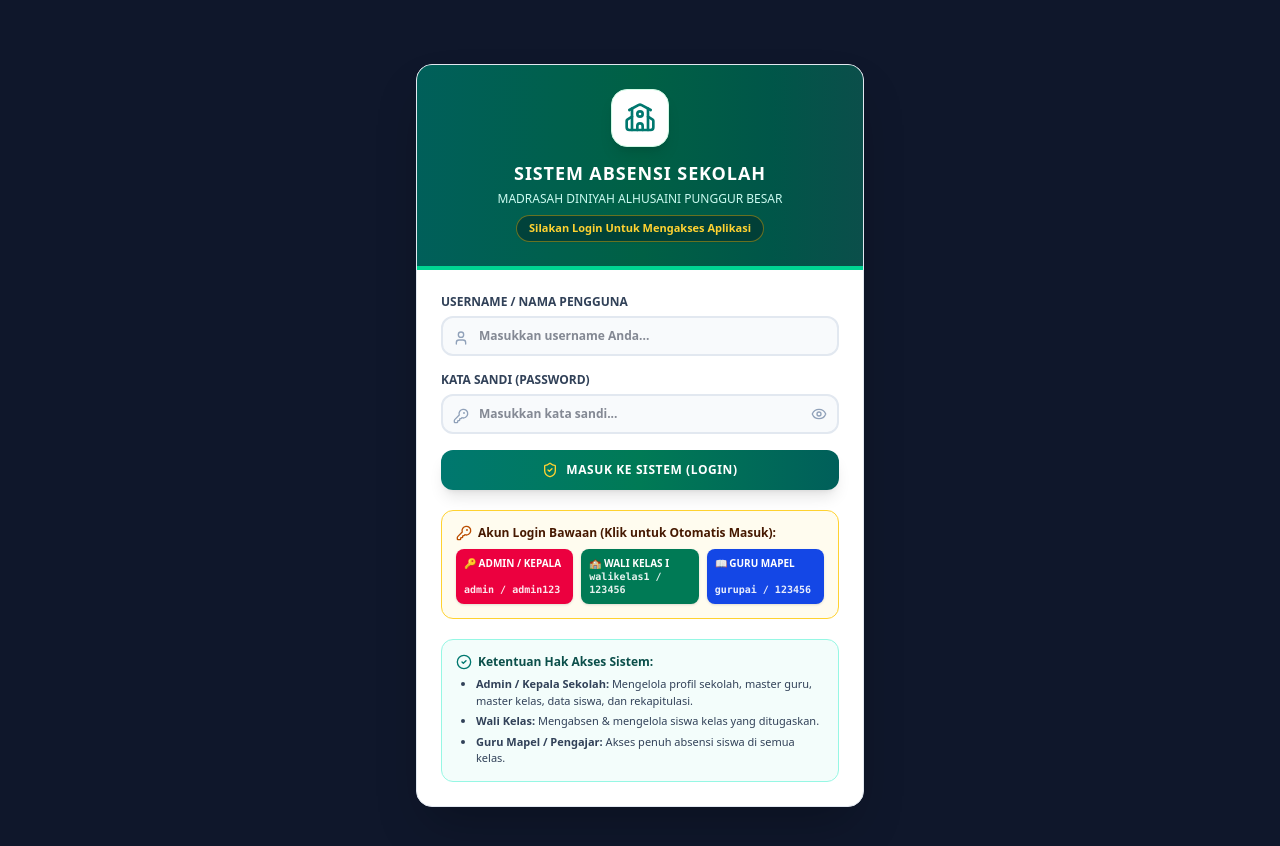
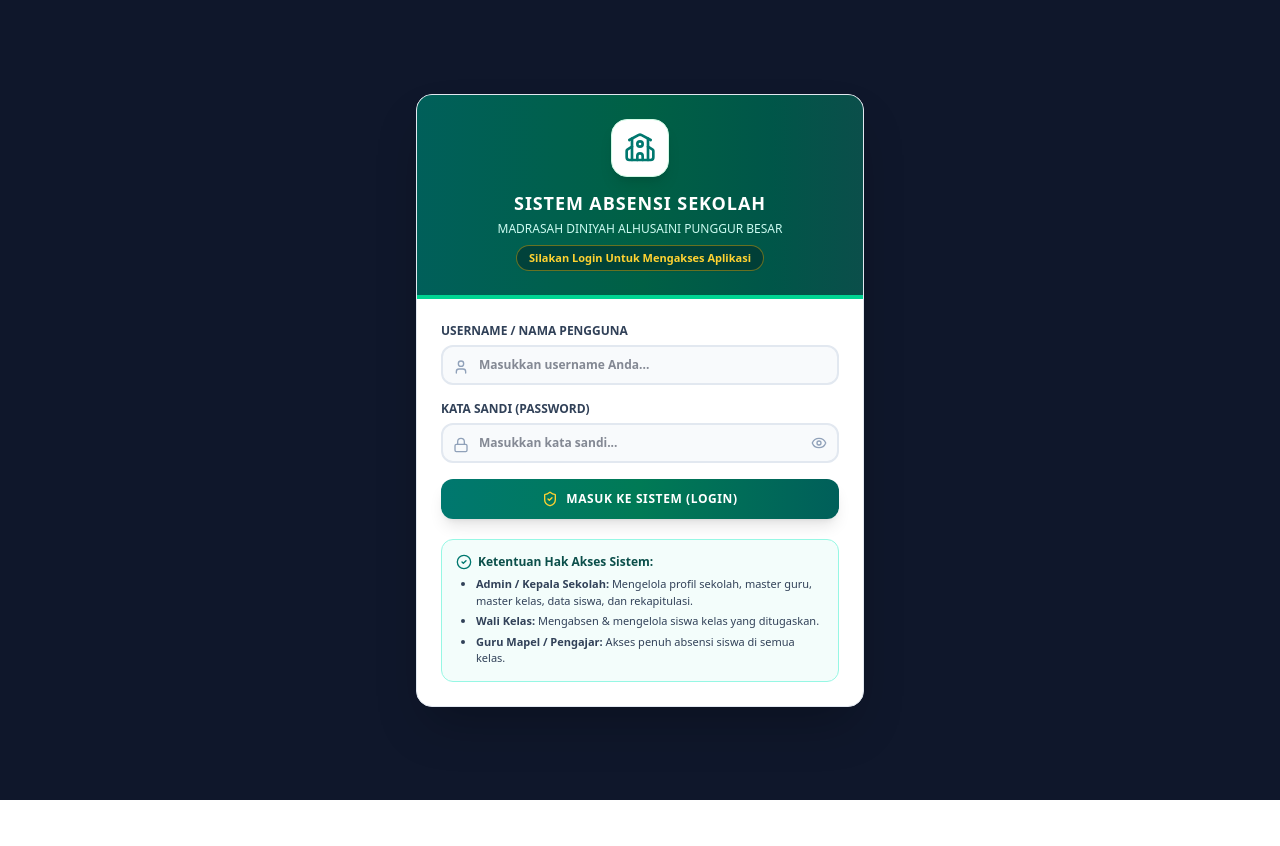
Before and after one commit to zahidelhalim-dot/APLIKASI-ADMINISTRASI-SEKOLAH, a React (Vite) app: page / in a window 1280 px wide. Shown: the top 846 px of the page. After the commit the page ends 800 px from the top, so only its background shows below. Built offline with nearby package versions, Linux system fonts and the light colour scheme.

Commit message:
refactor(auth): remove quick login and update icon
Remove the quick login feature for security and replace the key icon with a lock icon in the login form.

```diff
--- a/src/components/LoginForm.tsx
+++ b/src/components/LoginForm.tsx
@@ -1,7 +1,7 @@
 import React, { useState } from 'react';
 import { UserAccount } from '../types';
 import { INITIAL_USERS, DEFAULT_PASSWORDS } from '../data/initialData';
-import { ShieldCheck, User, Lock, KeyRound, ArrowRight, Eye, EyeOff, AlertCircle, CheckCircle2, School } from 'lucide-react';
+import { ShieldCheck, User, Lock, ArrowRight, Eye, EyeOff, AlertCircle, CheckCircle2, School } from 'lucide-react';
 
 interface LoginFormProps {
   onLoginSuccess: (user: UserAccount) => void;
@@ -41,15 +41,6 @@ export const LoginForm: React.FC<LoginFormProps> = ({
 
     // Success
     onLoginSuccess(user);
-  };
-
-  const handleQuickLogin = (targetUsername: string) => {
-    const user = INITIAL_USERS.find((u) => u.username === targetUsername);
-    if (user) {
-      setUsername(user.username);
-      setPassword(DEFAULT_PASSWORDS[user.username] || '123456');
-      onLoginSuccess(user);
-    }
   };
 
   if (currentUser) {
@@ -134,7 +125,7 @@ export const LoginForm: React.FC<LoginFormProps> = ({
               Kata Sandi (Password)
             </label>
             <div className="relative">
-              <KeyRound className="w-4 h-4 absolute left-3 top-3.5 text-slate-400" />
+              <Lock className="w-4 h-4 absolute left-3 top-3.5 text-slate-400" />
               <input
                 type={showPassword ? 'text' : 'password'}
                 required
@@ -161,39 +152,6 @@ export const LoginForm: React.FC<LoginFormProps> = ({
           </button>
         </form>
 
-        {/* Quick Demo Login Preset Buttons */}
-        <div className="bg-amber-50/80 border border-amber-300 p-3.5 rounded-xl text-xs space-y-2">
-          <p className="font-extrabold text-amber-950 flex items-center gap-1.5 text-xs">
-            <KeyRound className="w-4 h-4 text-amber-700 shrink-0" /> Akun Login Bawaan (Klik untuk Otomatis Masuk):
-          </p>
-          <div className="grid grid-cols-1 sm:grid-cols-3 gap-2">
-            <button
-              type="button"
-              onClick={() => handleQuickLogin('admin')}
-              className="p-2 bg-rose-600 hover:bg-rose-700 text-white rounded-lg font-bold text-[10px] text-left shadow transition-all flex flex-col justify-between"
-            >
-              <span className="font-black uppercase">🔑 ADMIN / KEPALA</span>
-              <span className="opacity-90 font-mono">admin / admin123</span>
-            </button>
-            <button
-              type="button"
-              onClick={() => handleQuickLogin('walikelas1')}
-              className="p-2 bg-emerald-700 hover:bg-emerald-800 text-white rounded-lg font-bold text-[10px] text-left shadow transition-all flex flex-col justify-between"
-            >
-              <span className="font-black uppercase">🏫 WALI KELAS I</span>
-              <span className="opacity-90 font-mono">walikelas1 / 123456</span>
-            </button>
-            <button
-              type="button"
-              onClick={() => handleQuickLogin('gurupai')}
-              className="p-2 bg-blue-700 hover:bg-blue-800 text-white rounded-lg font-bold text-[10px] text-left shadow transition-all flex flex-col justify-between"
-            >
-              <span className="font-black uppercase">📖 GURU MAPEL</span>
-              <span className="opacity-90 font-mono">gurupai / 123456</span>
-            </button>
-          </div>
-        </div>
-
         {/* Roles Info Box */}
         <div className="bg-teal-50/80 border border-teal-200 p-3.5 rounded-xl text-[11px] text-teal-950 space-y-1.5">
           <p className="font-bold flex items-center gap-1.5 text-teal-900 text-xs">
```
